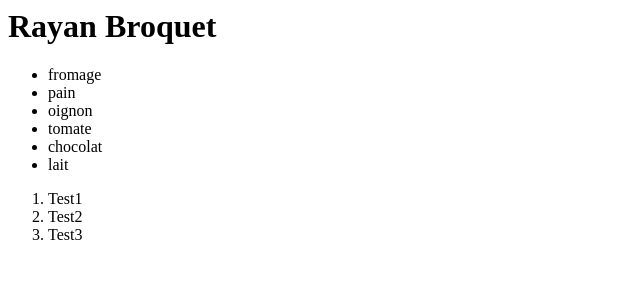
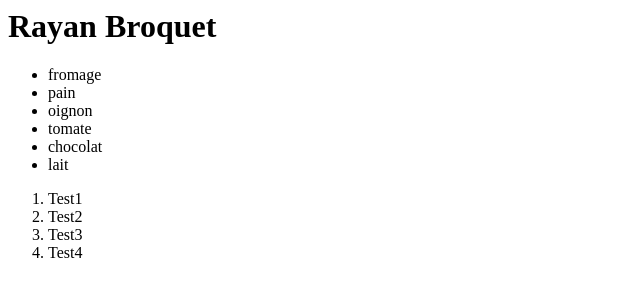
Before and after one commit to FixGH/depotTest, a plain HTML site: page index.html in a window 1280 px wide. Shown: the full height of the page, 0-640 px from the left. Drawn offline with Linux system fonts and the light colour scheme.

Commit message:
Ajout de listes

```diff
--- a/index.html
+++ b/index.html
@@ -13,4 +13,5 @@
   <li>Test1</li>
   <li>Test2</li>
   <li>Test3</li>
+  <li>Test4</li>
 </ol>
```
